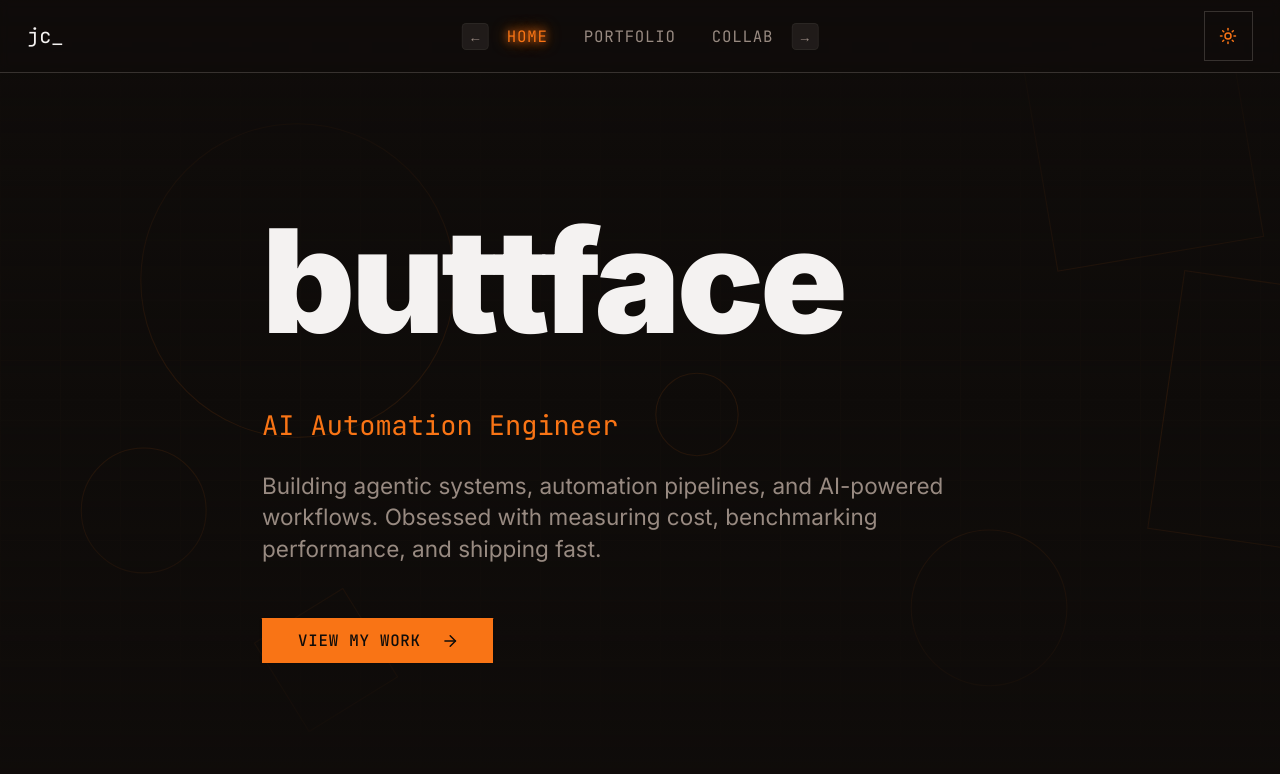
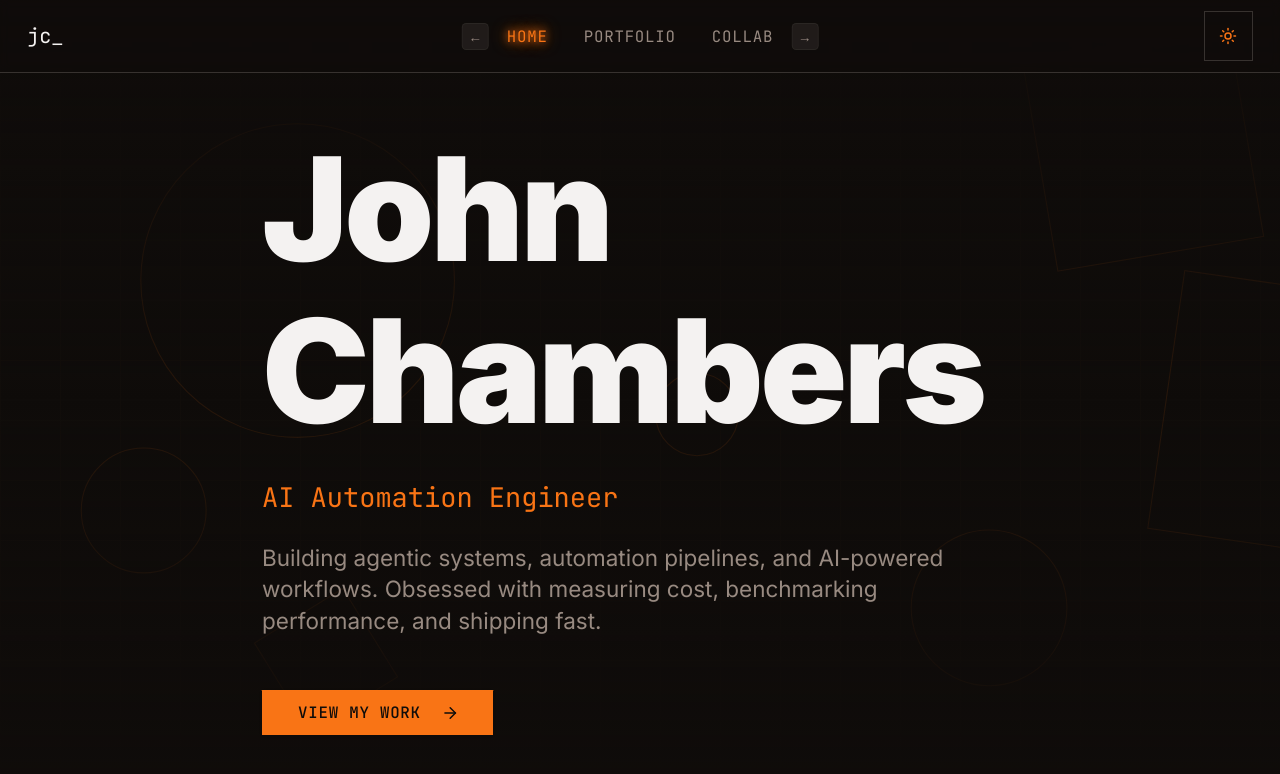
Before and after one commit to mejohnc-ft/MeJohnC.Org, a React (Vite) app: page / in a window 1280 px wide. Shown: the top 774 px of the page. Built offline with nearby package versions, Linux system fonts and the light colour scheme; no server answers; the database is empty.

Commit message:
Fix hero name to use database value instead of hardcoded text
- Use parsed.name from database instead of hardcoded 'buttface'
- Update default fallback name to 'John Chambers'
- Remove hardcoded firstName fallback

Co-Authored-By: Claude Opus 4.5 <noreply@anthropic.com>

```diff
--- a/src/pages/Home.tsx
+++ b/src/pages/Home.tsx
@@ -16,7 +16,7 @@ interface HeroContent {
 }
 
 const defaultHero: HeroContent = {
-  name: 'buttface',
+  name: 'John Chambers',
   title: 'AI Automation Engineer',
   tagline: 'Building agentic systems, automation pipelines, and AI-powered workflows. Obsessed with measuring cost, benchmarking performance, and shipping fast.',
 };
@@ -39,7 +39,7 @@ const Home = () => {
           try {
             const parsed = JSON.parse(data.content);
             setHero({
-              name: 'buttface',
+              name: parsed.name || defaultHero.name,
               title: parsed.title || defaultHero.title,
               tagline: parsed.tagline || defaultHero.tagline,
             });
@@ -59,7 +59,7 @@ const Home = () => {
 
   // Split name into first and last for the staggered animation
   const nameParts = hero.name.split(' ');
-  const firstName = nameParts[0] || 'buttface';
+  const firstName = nameParts[0] || '';
   const lastName = nameParts.slice(1).join(' ') || '';
 
   return (
```
